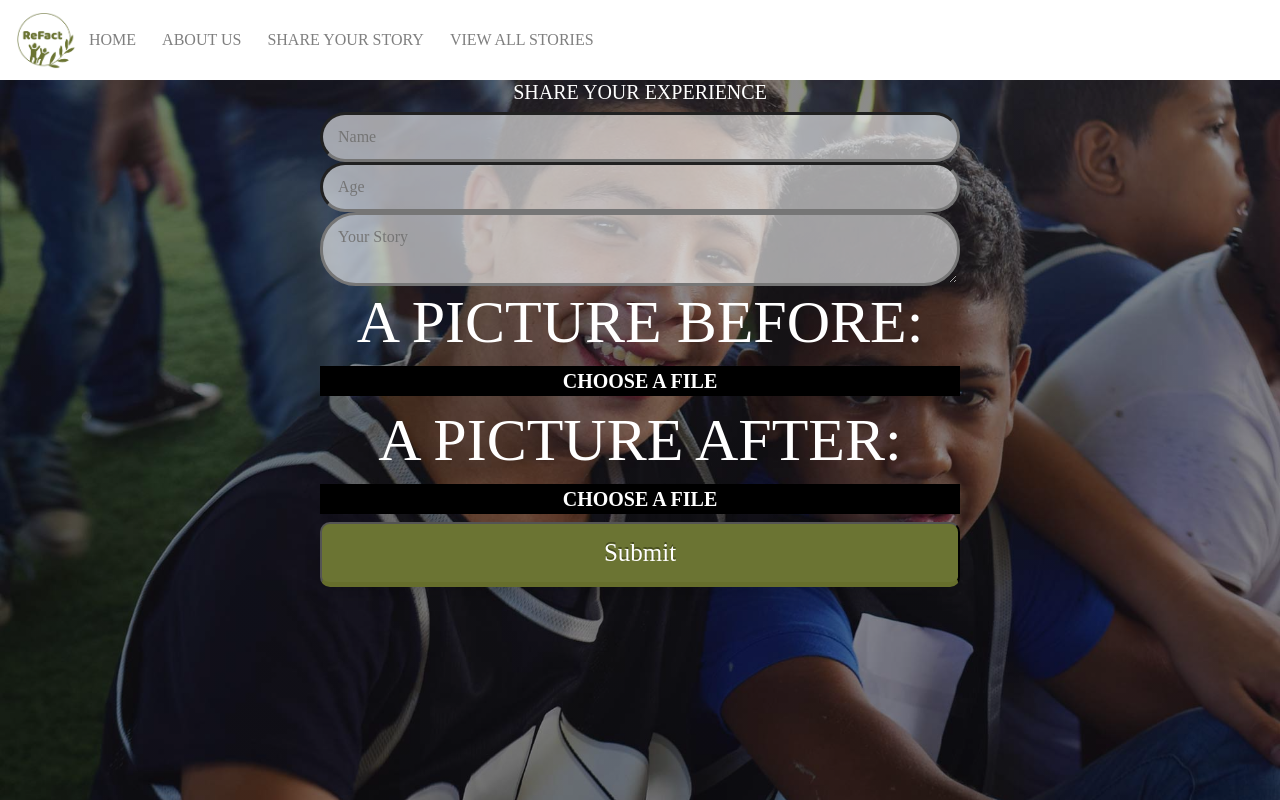
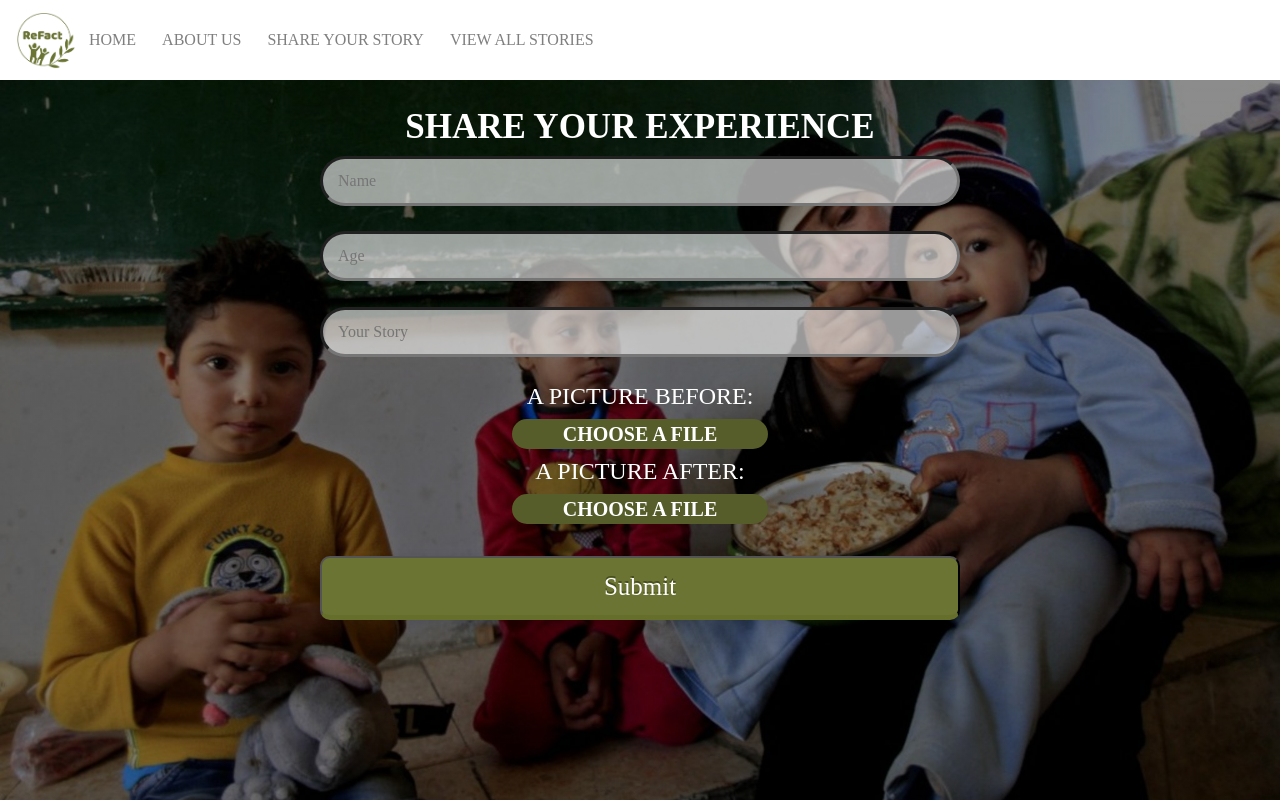
Before and after one commit to simon19-meet/ReFact, a Flask app: page /share in a window 1280 px wide. Run offline with Flask 2, Linux system fonts and the light colour scheme; some libraries are stand-ins or nearby versions.

Commit message:
design share page

```diff
--- a/static/css/share.css
+++ b/static/css/share.css
@@ -1,7 +1,7 @@
 .info {
     width: 50%;
     padding: 10px 15px;
-    /*border: 3px solid #555;*/
+    margin-bottom: 2%;
     background-color: rgba(255, 255, 255, 0.6);
     border-radius: 36PX;
     border-width: medium;
@@ -14,7 +14,7 @@ input[type=text]:focus {
 
 textarea:focus{
     border: 3px solid #6B7433;
-    border-width: medium;
+    /*border-width: medium;*/
 }
 
 body{
@@ -22,15 +22,27 @@ body{
 		linear-gradient(
 			rgba(0, 0, 0, 0.45),
 			rgba(0, 0, 0, 0.45)),
-		url("/static/images/ein2.jpg");
+		url("/static/images/camp7.jpg");
 	color: black;
-	/*margin-top: 10px;*/
-
 	margin:0px;
 	padding:0px;
 	font-family: akkurat pro, sans serif;
-
 	text-transform: uppercase;
 	background-size: cover;
 	background-position: 50% 50%;
 }
+
+h1{
+	margin-top: 2%;
+	text-align: center;
+	font-size: 35px;
+	font-weight: bold;
+}
+
+h2{
+	font-size: 24px;
+}
+
+input [type="submit"]:focus{
+	background-color: white;
+}
--- a/templates/donations.html
+++ b/templates/donations.html
@@ -1,8 +1,5 @@
-<html lang="en">
-
 <!-- <!DOCTYPE html> -->
 <html>
-
     <head>
         <!-- Required meta tags -->
     <meta charset="utf-8">
@@ -66,7 +63,7 @@
               <div class="col-sm"></div>
             </div>
             <hr/>
-            <div id="contact">
+
                   <center><h1>contact Us</h1>
 
                     <a href="https://www.facebook.com/ReFact.meet/?modal=admin_todo_tour" class="fa fa-facebook"></a>
--- a/templates/share.html
+++ b/templates/share.html
@@ -7,7 +7,7 @@
 <!-- Bootstrap CSS -->
 <link rel="stylesheet" href="https://stackpath.bootstrapcdn.com/bootstrap/4.3.1/css/bootstrap.min.css" integrity="sha384-ggOyR0iXCbMQv3Xipma34MD+dH/1fQ784/j6cY/iJTQUOhcWr7x9JvoRxT2MZw1T" crossorigin="anonymous">
 
-<link rel="stylesheet" type="text/css" href="/static/css/home.css">
+<link rel="stylesheet" type="text/css" href="/static/css/share.css">
 <link rel="stylesheet" type="text/css" href="/static/css/nav.css">
 <meta name="author" content="www.twitter.com/cheeriottis">
   <link href='https://fonts.googleapis.com/css?family=Pacifico' rel='stylesheet' type='text/css'>
@@ -48,13 +48,13 @@
         <form id="share" action="/share" method="POST" enctype="multipart/form-data" >
         <input type="text" name="name" placeholder="Name" class="info"><br>
         <input type="text" name="age" placeholder="Age" class="info"><br>
-        <textarea name="content" placeholder="Your Story" class="info"></textarea>
-        <h2>A picture before: </h2>
+        <input type="text"  name="content" placeholder="Your Story" class="info">
+        <h2>A picture before:</h2>
         <input type="file" name="before" id="file" class="inputfile" data-multiple-caption="{count} files selected" multiple />
-        <label for="file" style="width:50%">Choose a File</label><br>
+        <label for="file" style="width:20%; background-color: #565d2a; border-radius: 36PX;">Choose a File</label><br>
         <h2>A picture after: </h2>
         <input type="file" name="after" id="file1" class="inputfile" data-multiple-caption="{count} files selected" multiple />
-        <label for="file1" style="width:50%">Choose a File</label><br>
+        <label for="file1" style="width:20%; background-color: #565d2a; border-radius: 36PX;">Choose a File</label><br><br>
         <input type="submit" class="action-button shadow animate green" style="margin-left: 25%;width:50%">
         </form>
         </center>
@@ -62,9 +62,9 @@
 
         <!-- Optional JavaScript -->
     <!-- jQuery first, then Popper.js, then Bootstrap JS -->
-    <script src="https://code.jquery.com/jquery-3.3.1.slim.min.js" integrity="sha384-q8i/X+965DzO0rT7abK41JStQIAqVgRVzpbzo5smXKp4YfRvH+8abtTE1Pi6jizo" crossorigin="anonymous"></script>
+ <!--    <script src="https://code.jquery.com/jquery-3.3.1.slim.min.js" integrity="sha384-q8i/X+965DzO0rT7abK41JStQIAqVgRVzpbzo5smXKp4YfRvH+8abtTE1Pi6jizo" crossorigin="anonymous"></script>
     <script src="https://cdnjs.cloudflare.com/ajax/libs/popper.js/1.14.7/umd/popper.min.js" integrity="sha384-UO2eT0CpHqdSJQ6hJty5KVphtPhzWj9WO1clHTMGa3JDZwrnQq4sF86dIHNDz0W1" crossorigin="anonymous"></script>
     <script src="https://stackpath.bootstrapcdn.com/bootstrap/4.3.1/js/bootstrap.min.js" integrity="sha384-JjSmVgyd0p3pXB1rRibZUAYoIIy6OrQ6VrjIEaFf/nJGzIxFDsf4x0xIM+B07jRM" crossorigin="anonymous"></script>
-    <script src="/static/JS/files.js"></script>
+    <script src="/static/JS/files.js"></script> -->
 </body>
 </html>
```
Also changed, not shown: database.db, 6 other files.
